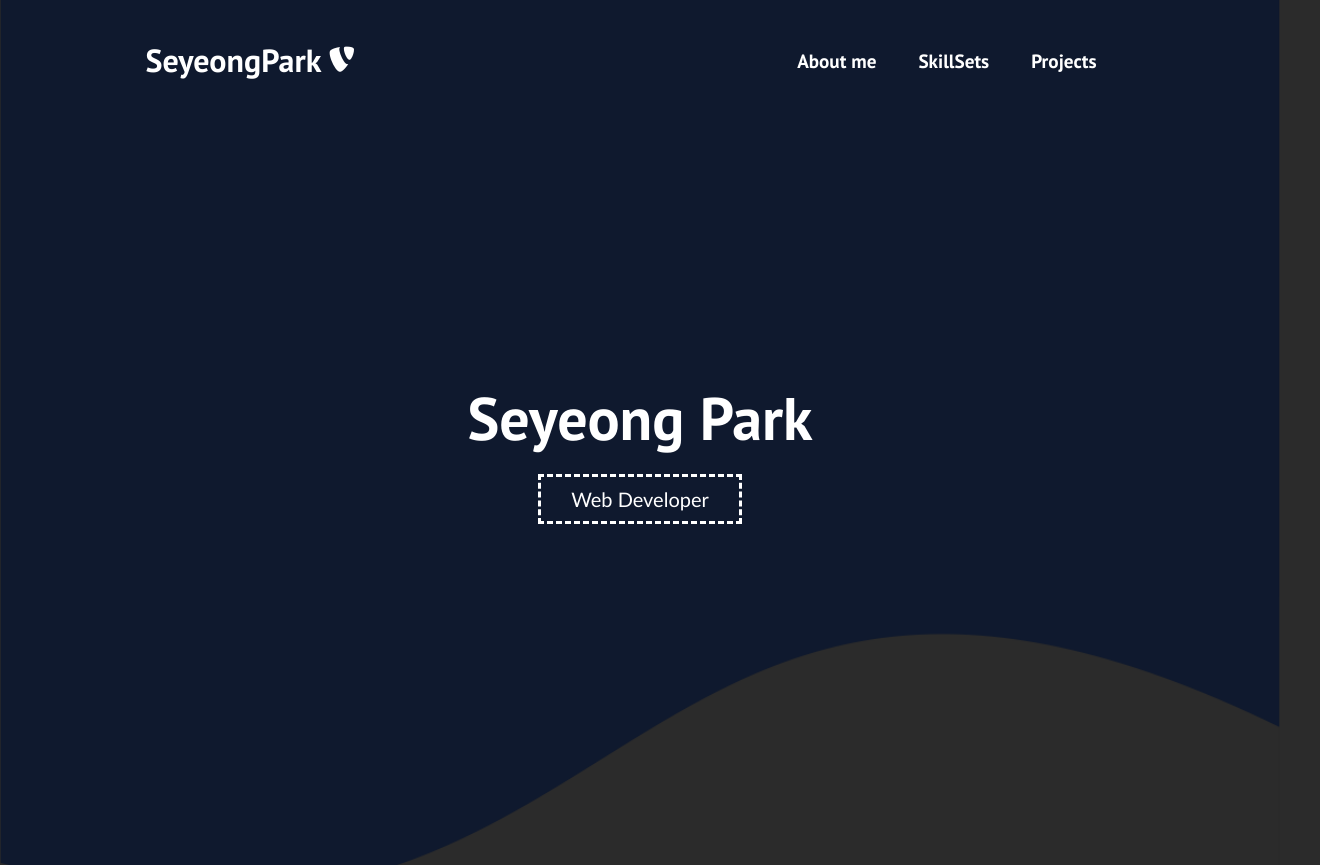
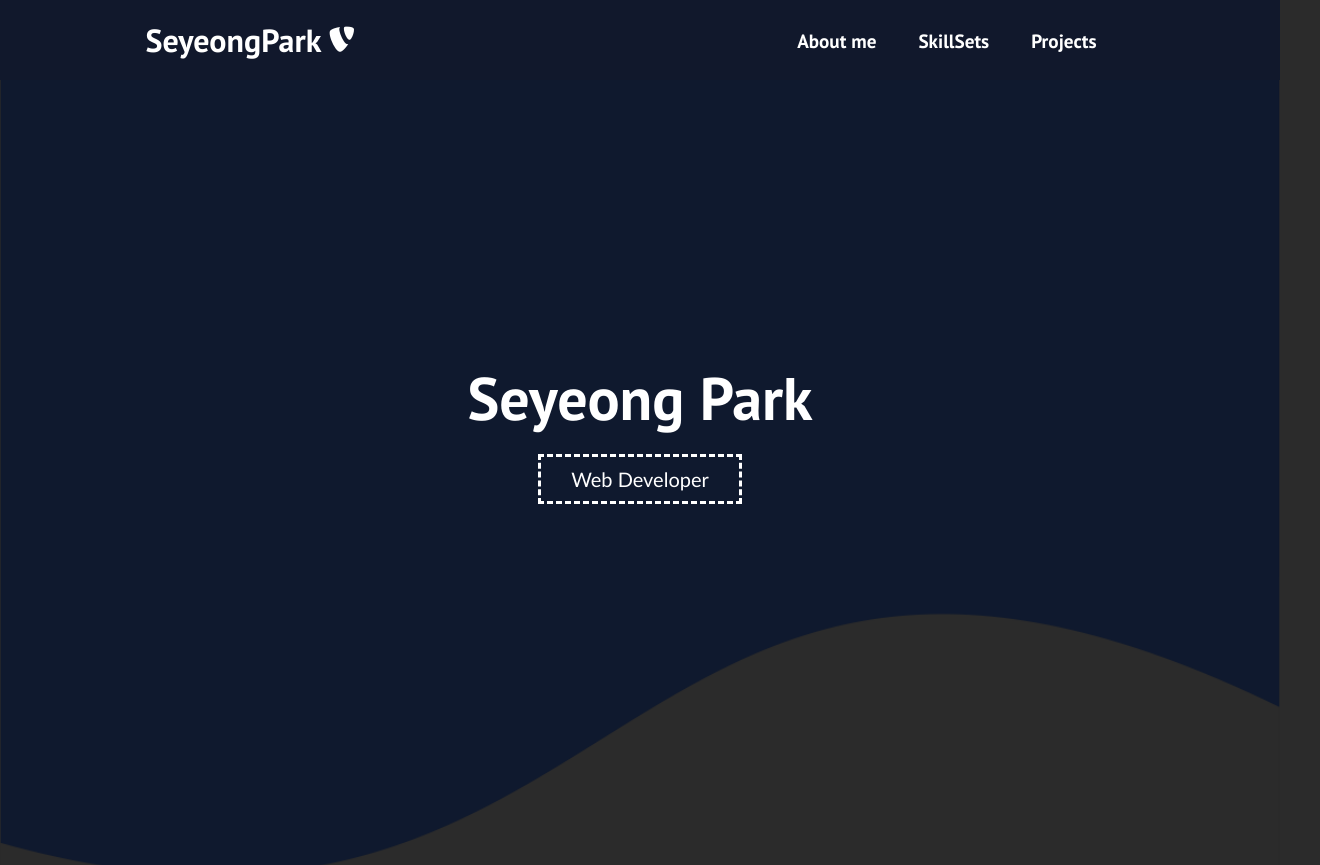
Before and after one commit to SeyeongPark/ReactWebsite, a React (Create React App) app: page / in a window 1280 px wide. Shown: the top 865 px of the page, 1320 px wide, since content can reach past the window. Built offline with nearby package versions, Linux system fonts and the light colour scheme.

Commit message:
fill nav-bg & body width

```diff
--- a/src/components/Navbar.css
+++ b/src/components/Navbar.css
@@ -1,5 +1,5 @@
 .navbar {
-    background: linear-gradient(90deg, rgba(28, 27, 27, 0) 0%, rgba(255, 255, 255, 0) 100%);
+    background: linear-gradient(90deg, rgb(17, 24, 44) 0%, rgb(17, 24, 44) 0%);
     height: 80px;
     display: flex;
     justify-content: center;
--- a/src/components/pages/About.css
+++ b/src/components/pages/About.css
@@ -1,6 +1,5 @@
 body{
   background-color: rgb(43, 43, 43);
-  margin: 20px;
 }
 
 h1 {
```
